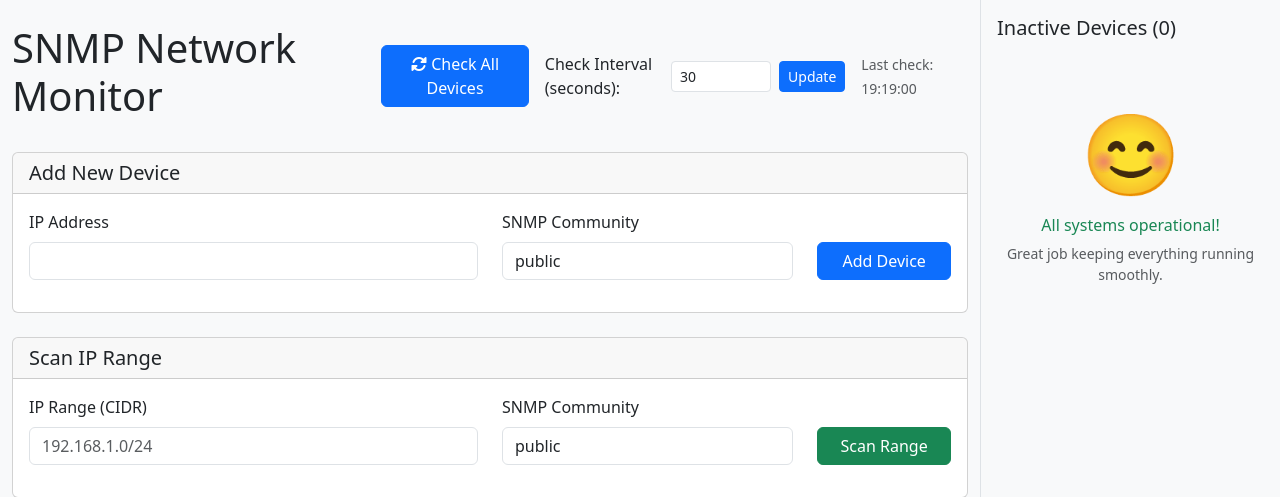
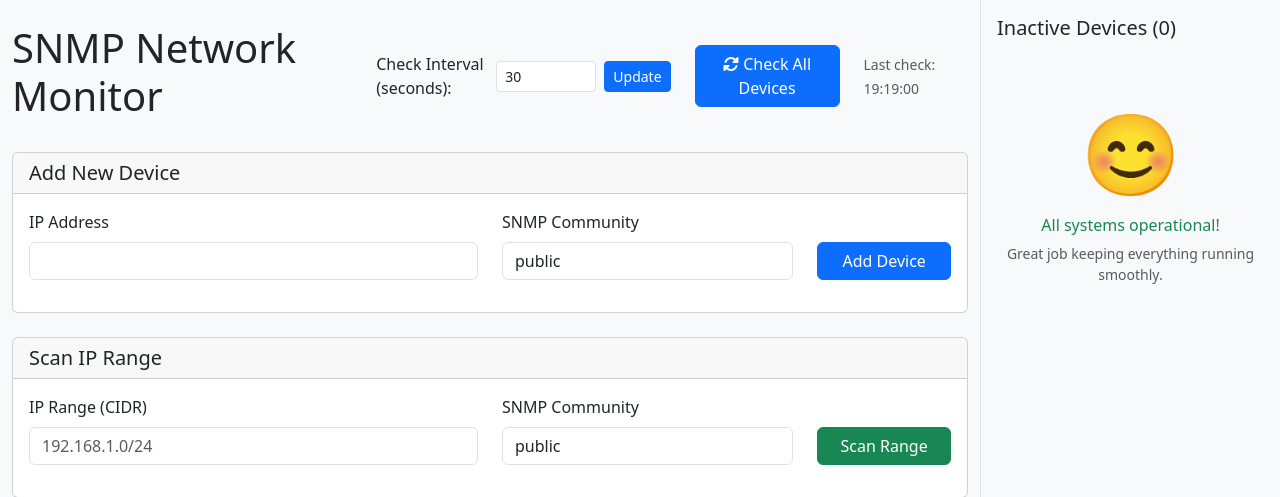
Before and after one commit to Kszyszka/nyo-snmp, a Flask app: page / in a window 1280 px wide. Shown: the top 497 px of the page. Run offline with Flask 3, Linux system fonts and the light colour scheme; data that the repository does not hold is empty.

Commit message:
Poprawki wizualne

```diff
--- a/templates/index.html
+++ b/templates/index.html
@@ -85,15 +85,15 @@
             <div class="d-flex justify-content-between align-items-center mb-4">
                 <h1>SNMP Network Monitor</h1>
                 <div class="d-flex align-items-center">
-                    <a href="{{ url_for('check_all_devices_now') }}" class="btn btn-primary me-3">
-                        <i class="fas fa-sync-alt"></i> Check All Devices
-                    </a>
-                    <form id="intervalForm" class="d-flex align-items-center me-3">
+                    <form id="intervalForm" class="d-flex align-items-center me-4">
                         <label for="check_interval" class="me-2">Check Interval (seconds):</label>
                         <input type="number" class="form-control form-control-sm me-2" id="check_interval"
                                name="interval" value="{{ check_interval }}" min="30" style="width: 100px;">
                         <button type="submit" class="btn btn-primary btn-sm">Update</button>
                     </form>
+                    <a href="{{ url_for('check_all_devices_now') }}" class="btn btn-primary me-4">
+                        <i class="fas fa-sync-alt"></i> Check All Devices
+                    </a>
                     <div class="text-muted">
                         <small>Last check: <span id="lastCheckTime">{{ last_check_time.strftime('%H:%M:%S') }}</span></small>
                     </div>
```
